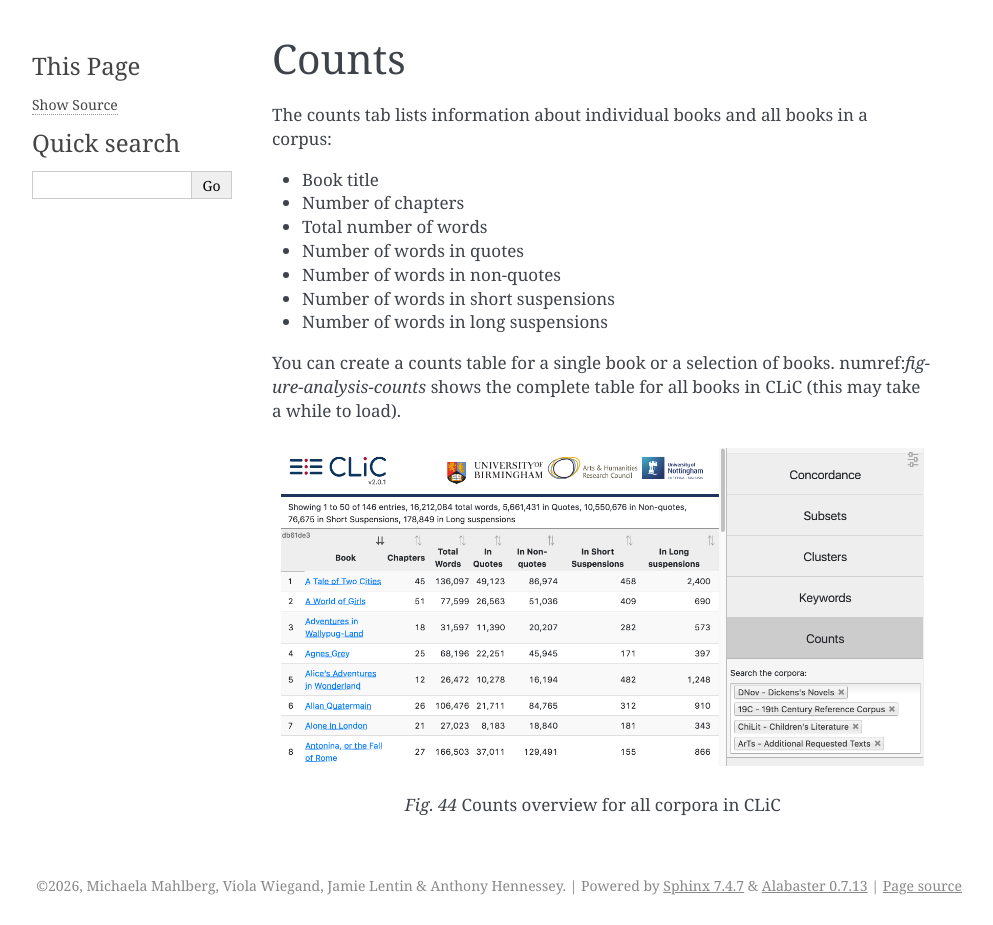
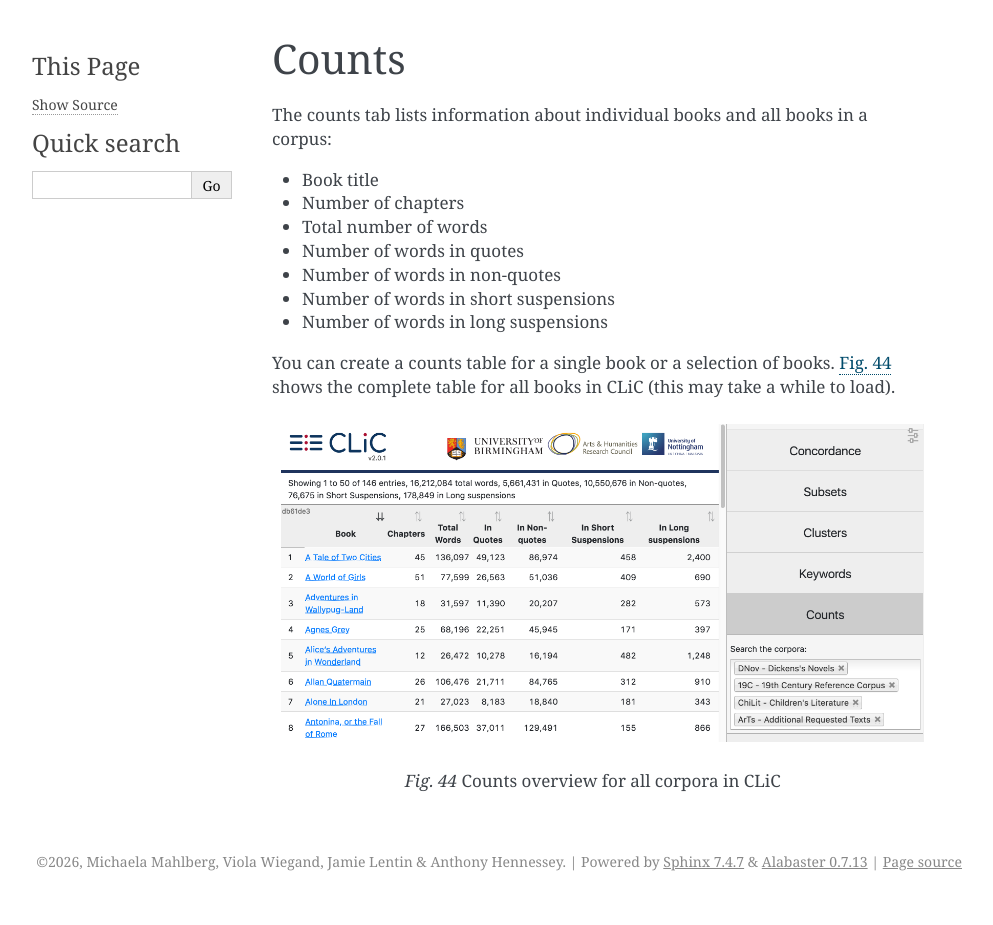
Before and after one commit to mahlberg-lab/clic, a Sphinx documentation site: the page built from docs/clicanalysis/counts.rst, in a window 1280 px wide. Shown: the whole page, without its empty margins (148-1141 px from the left). Built offline with Sphinx 7.4.7, drawn with Linux system fonts in a browser that asks for light colours; pages that are not in the unit, such as notebooks, are missing from menus; the version number could not be read and is left out; after the commit the page ends 901 px from its top, so only the background shows below that.

Commit message:
Update counts.rst

```diff
--- a/docs/clicanalysis/counts.rst
+++ b/docs/clicanalysis/counts.rst
@@ -11,7 +14,9 @@
 * Number of words in short suspensions
 * Number of words in long suspensions
 
-You can create a counts table for a single book or a selection of books. numref:`figure-analysis-counts` shows the complete table for all books in CLiC (this may take a while to load).
+You can create a counts table for a single book or a selection of books.
+:numref:`figure-analysis-counts` shows the complete table for all books
+in CLiC (this may take a while to load).
 
 .. _figure-analysis-counts:
 .. figure:: ../images/figure-analysis-counts.png
```
Also changed, not shown: other parts of docs/clicanalysis/counts.rst (+4 -1 lines).
